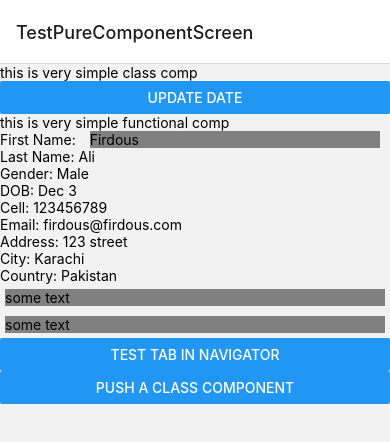
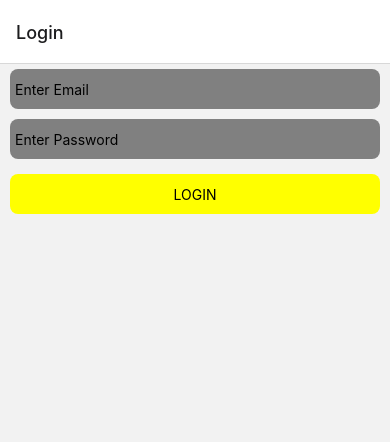
Before and after one commit to firdousali86/D19BTraining, a React Native app: screen / in a window 390 px wide. Shown: the top 442 px of the page. Built offline with nearby package versions, Linux system fonts and the light colour scheme.

Commit message:
exp with useeffect

```diff
--- a/src/containers/LoginScreen/index.js
+++ b/src/containers/LoginScreen/index.js
@@ -8,14 +8,22 @@ import {
 import React, {useState, useEffect} from 'react';
 
 const LoginScreen = () => {
+  const [email, setEmail] = useState('');
+  const [password, setPassword] = useState('');
+
   useEffect(() => {
     return () => {
       console.log('login screen unmounted');
     };
   }, []);
 
-  const [email, setEmail] = useState('');
-  const [password, setPassword] = useState('');
+  useEffect(() => {
+    console.log('email or pas was changed');
+  }, [email, password]);
+
+  // useEffect(() => {
+  //   console.log('password was changed');
+  // }, [password]);
 
   return (
     <View>
--- a/src/navigate/index.js
+++ b/src/navigate/index.js
@@ -45,10 +45,10 @@ const Navigation = () => {
 
   const getAuthStack = () => {
     return (
-      <Stack.Navigator>
+      <Stack.Group>
         <Stack.Screen name={'Login'} component={LoginScreen}></Stack.Screen>
         <Stack.Screen name={'Signup'} component={SignupScreen}></Stack.Screen>
-      </Stack.Navigator>
+      </Stack.Group>
     );
   };
 
@@ -64,7 +64,7 @@ const Navigation = () => {
           name="ClassCompForUnmount"
           component={ClassCompForUnmount}
         />
-        <Stack.Screen name="TabScreenAsNavigator" component={MyTabs} />
+
         <Stack.Screen name="TestModalScreen" component={TestModalScreen} />
         <Stack.Screen
           name="TypeScriptTestScreen"
@@ -86,7 +86,7 @@ const Navigation = () => {
 
   // return MyDrawer();
   // return MyTabs();
-  return <Stack.Navigator>{getMainStack()}</Stack.Navigator>;
+  return <Stack.Navigator>{getAuthStack()}</Stack.Navigator>;
 };
 
 export default Navigation;
```
